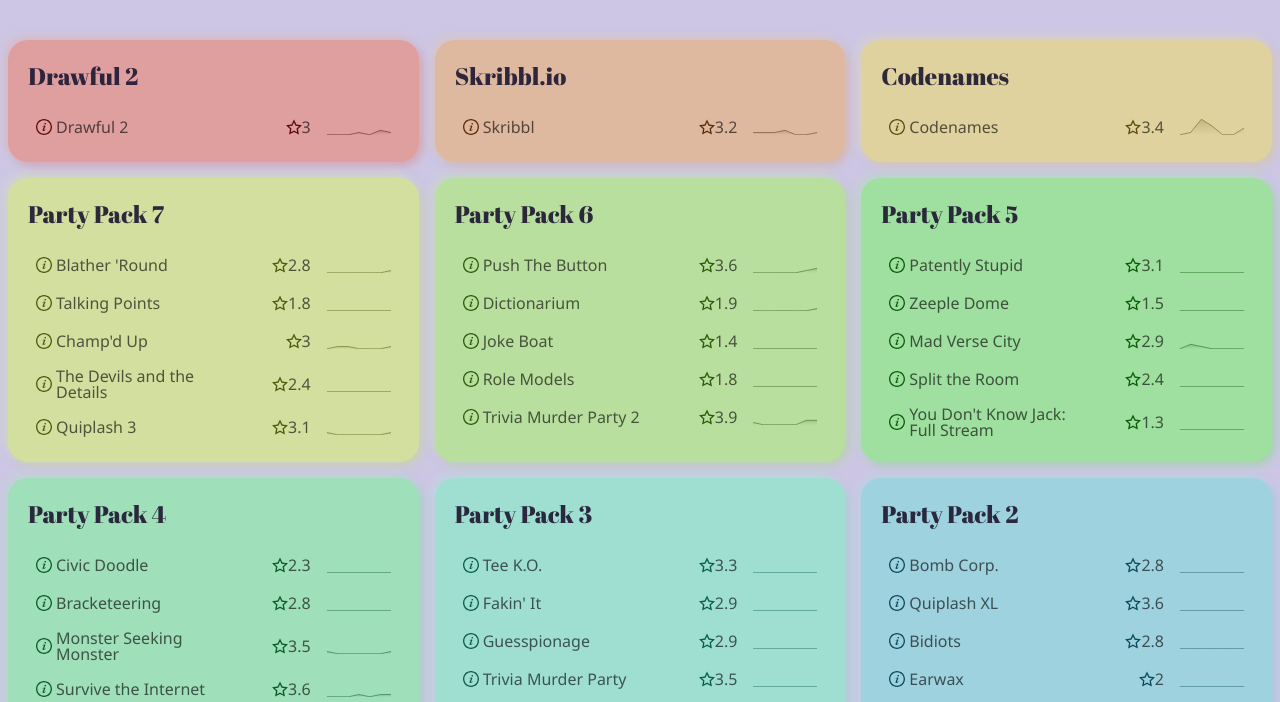
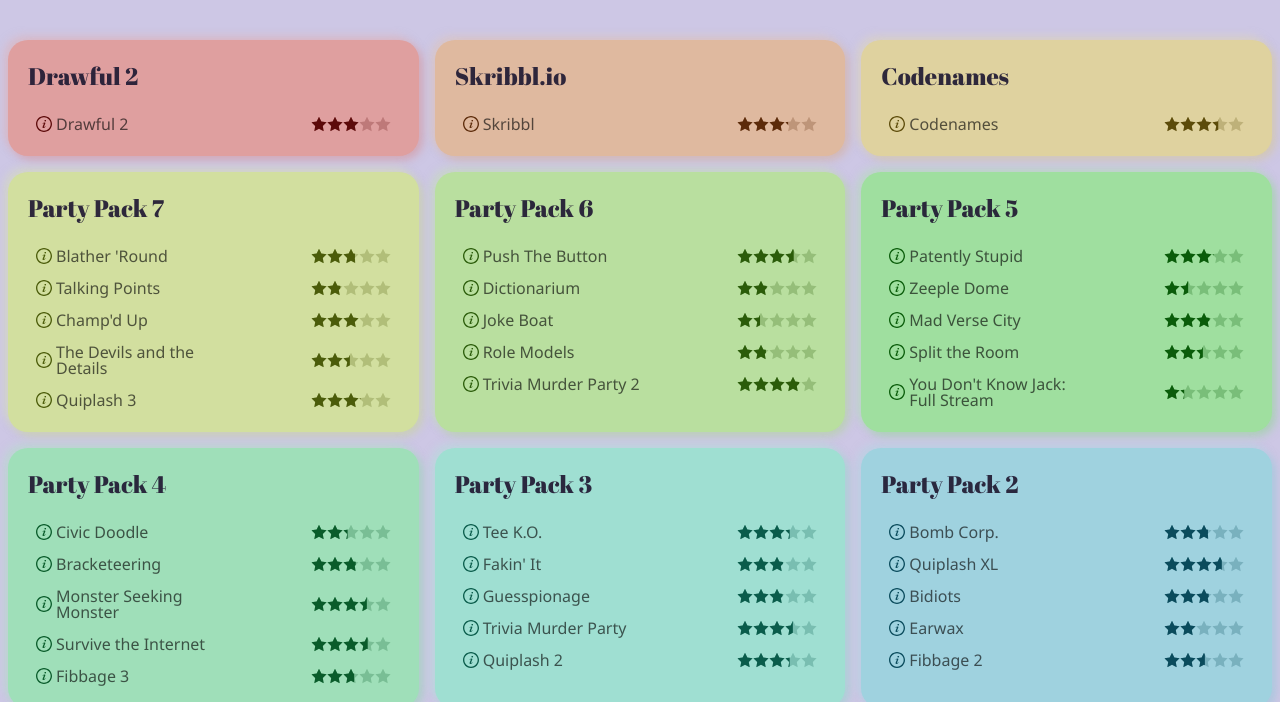
Before and after one commit to chlohal/party-game-summaries, a plain HTML site: page index.html in a window 1280 px wide. Shown: the part 98-800 px from the top of the page. Drawn offline with Linux system fonts and the light colour scheme.

Commit message:
visual stars

```diff
--- a/dat.js
+++ b/dat.js
@@ -1,9 +1,19 @@
 var INFO_ICON_SVG = `<svg xmlns="http://www.w3.org/2000/svg" width="24" height="24" viewBox="0 0 24 24"><path d="M12 2c5.514 0 10 4.486 10 10s-4.486 10-10 10-10-4.486-10-10 4.486-10 10-10zm0-2c-6.627 0-12 5.373-12 12s5.373 12 12 12 12-5.373 12-12-5.373-12-12-12zm-2.033 16.01c.564-1.789 1.632-3.932 1.821-4.474.273-.787-.211-1.136-1.74.209l-.34-.64c1.744-1.897 5.335-2.326 4.113.613-.763 1.835-1.309 3.074-1.621 4.03-.455 1.393.694.828 1.819-.211.153.25.203.331.356.619-2.498 2.378-5.271 2.588-4.408-.146zm4.742-8.169c-.532.453-1.32.443-1.761-.022-.441-.465-.367-1.208.164-1.661.532-.453 1.32-.442 1.761.022.439.466.367 1.209-.164 1.661z"/></svg>`,
     HEART_ICON_SVG = `<svg xmlns="http://www.w3.org/2000/svg" width="24" height="24" viewBox="0 0 24 24"><path d="M6.28 3c3.236.001 4.973 3.491 5.72 5.031.75-1.547 2.469-5.021 5.726-5.021 2.058 0 4.274 1.309 4.274 4.182 0 3.442-4.744 7.851-10 13-5.258-5.151-10-9.559-10-13 0-2.676 1.965-4.193 4.28-4.192zm.001-2c-3.183 0-6.281 2.187-6.281 6.192 0 4.661 5.57 9.427 12 15.808 6.43-6.381 12-11.147 12-15.808 0-4.011-3.097-6.182-6.274-6.182-2.204 0-4.446 1.042-5.726 3.238-1.285-2.206-3.522-3.248-5.719-3.248z"/></svg>`,
-    STAR_ICON_SVG = `<svg xmlns="http://www.w3.org/2000/svg" width="24" height="24" viewBox="0 0 24 24"><path d="M12 5.173l2.335 4.817 5.305.732-3.861 3.71.942 5.27-4.721-2.524-4.721 2.525.942-5.27-3.861-3.71 5.305-.733 2.335-4.817zm0-4.586l-3.668 7.568-8.332 1.151 6.064 5.828-1.48 8.279 7.416-3.967 7.416 3.966-1.48-8.279 6.064-5.827-8.332-1.15-3.668-7.569z"/></svg>`;
+    STAR_ICON_SVG = `<svg xmlns="http://www.w3.org/2000/svg" width="24" height="24" viewBox="0 0 24 24"><path d="M12 5.173l2.335 4.817 5.305.732-3.861 3.71.942 5.27-4.721-2.524-4.721 2.525.942-5.27-3.861-3.71 5.305-.733 2.335-4.817zm0-4.586l-3.668 7.568-8.332 1.151 6.064 5.828-1.48 8.279 7.416-3.967 7.416 3.966-1.48-8.279 6.064-5.827-8.332-1.15-3.668-7.569z"/></svg>`,
+    FIVE_STAR_PATH = `<path d="M12 1.1464844L8.4726562 8.2910156L0.58789062 9.4375L6.2929688 15L4.9472656 22.853516L12 19.146484L19.052734 22.853516L17.707031 15L23.412109 9.4375L15.527344 8.2910156L12 1.1464844zM36 1.1464844L32.472656 8.2910156L24.587891 9.4375L30.292969 15L28.947266 22.853516L36 19.146484L43.052734 22.853516L41.707031 15L47.412109 9.4375L39.527344 8.2910156L36 1.1464844zM60 1.1464844L56.472656 8.2910156L48.587891 9.4375L54.292969 15L52.947266 22.853516L60 19.146484L67.052734 22.853516L65.707031 15L71.412109 9.4375L63.527344 8.2910156L60 1.1464844zM84 1.1464844L80.472656 8.2910156L72.587891 9.4375L78.292969 15L76.947266 22.853516L84 19.146484L91.052734 22.853516L89.707031 15L95.412109 9.4375L87.527344 8.2910156L84 1.1464844zM108 1.1464844L104.47266 8.2910156L96.587891 9.4375L102.29297 15L100.94727 22.853516L108 19.146484L115.05273 22.853516L113.70703 15L119.41211 9.4375L111.52734 8.2910156L108 1.1464844z"/>`;
+    FIVE_STARS_ICON_SVG = `<svg xmlns="http://www.w3.org/2000/svg" width="120" height="24" viewBox="0 0 120 24">${FIVE_STAR_PATH}</svg>`;
 
 function genColoredIconSvg(icon, color) {
-    return icon.replace("path d", `path style="fill:${color}" d`);
+    return icon.replace("<path ", `<path style="fill:${color}" `);
+}
+
+function insertMask(svgIcon, mask, maskId) {
+    return svgIcon.replace("<path", mask + "<path").replace("<path", `<path mask="url(#${maskId})"`);
+}
+
+function addPath(svg, path) {
+    return svg.replace("<path", path + "<path");
 }
 
 
--- a/script.js
+++ b/script.js
@@ -3,7 +3,7 @@ var categories = {};
 var catsParent = document.getElementById("parent");
 
 
-window.addEventListener("click", function(event) {
+window.addEventListener("click", function (event) {
     closeMoreInfo();
 });
 
@@ -40,6 +40,9 @@ function createCategory(catName) {
     catElem.appendChild(catGames);
 
     var moreInfo = document.createElement("div");
+    moreInfo.addEventListener("click", function (event) {
+        event.stopPropagation();
+    });
     moreInfo.classList.add("more-info");
     moreInfo.setAttribute("aria-hidden", "true");
 
@@ -76,7 +79,7 @@ function createCategory(catName) {
 function addGameListItem(category, game) {
     var gameElem = document.createElement("li");
 
-    gameElem.addEventListener("click", function(event) {
+    gameElem.addEventListener("click", function (event) {
         event.stopPropagation();
         event.preventDefault();
         openMoreInfo(category, game);
@@ -96,12 +99,21 @@ function addGameListItem(category, game) {
 
     var stars = document.createElement("span");
     stars.setAttribute("title", "Game's rating (out of 5)");
-    stars.innerHTML = genColoredIconSvg(STAR_ICON_SVG, color) + `<span>${(Math.round(gameRatings[game.title][0]*10)/10)}</span>`;
+    stars.innerHTML = addPath(
+        insertMask(
+            genColoredIconSvg(FIVE_STARS_ICON_SVG, color),
+            `<mask id="${(game.jackboxPastGameTypeId||game.title) + gameRatings[game.title][0]}" maskContentUnits="objectBoundingBox">
+                <rect fill="black" x="${gameRatings[game.title][0]/5}" y="0" width="100%" height="100%" />
+                <rect fill="white" x="0" y="0" width="${gameRatings[game.title][0]/5}" height="1" />
+
+            </mask>`,
+            (game.jackboxPastGameTypeId||game.title) + gameRatings[game.title][0]
+        ),
+        genColoredIconSvg(FIVE_STAR_PATH, `hsla(${category.hue}, 80%, 20%, 0.25)`)
+
+    );
+
     stats.appendChild(stars);
-
-    var sparkline = document.createElement("span");
-    sparkline.innerHTML = game._sparkline = createSparklineSvg(game, category);
-    stats.appendChild(sparkline);
 
     gameElem.appendChild(openModalButton);
     gameElem.appendChild(nameElem);
@@ -112,7 +124,7 @@ function addGameListItem(category, game) {
 
 function closeMoreInfo() {
     var previouslyOpenMoreInfo = document.getElementById("open-more-info");
-    if(previouslyOpenMoreInfo) {
+    if (previouslyOpenMoreInfo) {
         previouslyOpenMoreInfo.id = "";
         previouslyOpenMoreInfo.setAttribute("aria-hidden", "true");
         previouslyOpenMoreInfo.parentElement.classList.remove("has-open-more-info");
@@ -121,7 +133,7 @@ function closeMoreInfo() {
 
 function openMoreInfo(category, game) {
     var previouslyOpenMoreInfo = document.getElementById("open-more-info");
-    if(previouslyOpenMoreInfo) {
+    if (previouslyOpenMoreInfo) {
         previouslyOpenMoreInfo.id = "";
         previouslyOpenMoreInfo.setAttribute("aria-hidden", "true");
         previouslyOpenMoreInfo.parentElement.classList.remove("has-open-more-info");
@@ -132,8 +144,9 @@ function openMoreInfo(category, game) {
     category.elem.classList.add("has-open-more-info");
 
     category.infoElements.header.textContent = game.title;
-    category.infoElements.subhead.innerHTML = `<div class="dataset"><span>Average Star Rating</span>${Math.round(gameRatings[game.title][0]*10)/10} (${gameRatings[game.title][1]} ratings)</div>
-                                               <div class="dataset"><span>Popularity over time</span>${game._sparkline}</div>`
+    category.infoElements.subhead.innerHTML =
+        `<div class="dataset"><span>Average Star Rating</span>${Math.round(gameRatings[game.title][0] * 10) / 10} (${gameRatings[game.title][1]} ratings)</div>
+         <div class="dataset"><span>Popularity over time</span>${game._sparkline || (game._sparkline = createSparklineSvg(game, category))}</div>`
     category.infoElements.desc.textContent = game.description;
 }
 
@@ -160,7 +173,7 @@ function createSparklineSvg(game, category) {
         var xCoord = (i - chartStartDay) / (currentDay - chartStartDay) * chartSize.x;
         var yCoord = calculateSparklinePoint(game, i, chartSize);
 
-        data.push(1 - (yCoord - chartSize.yMargin) / (chartSize.y - chartSize.yMargin*2));
+        data.push(1 - (yCoord - chartSize.yMargin) / (chartSize.y - chartSize.yMargin * 2));
 
         if (yCoord == chartSize.y) continue;
 
@@ -188,20 +201,20 @@ function describeData(data) {
 
     var explaination = `A line graph, starting at ${describePercentInGraph(data[0])}`;
 
-    for(var i = 1; i < data.length; i++) {
+    for (var i = 1; i < data.length; i++) {
         var delta = data[i] - data[lastExplainedIndex];
-        if(Math.abs(delta) > 0.1) {
+        if (Math.abs(delta) > 0.1) {
             lastExplainedIndex = i;
             explained++;
 
             var lastDeltaIsSameDirection = lastDelta !== null && (delta > 0) == (lastDelta > 0)
 
             explaination += ", "
-                + (delta>0?"growing":"dropping")
+                + (delta > 0 ? "growing" : "dropping")
                 + ((delta < 0.2 && data[i] != 0) ?
                     " a bit" +
                     (lastDeltaIsSameDirection ? " more" : "")
-                :
+                    :
                     " to "
                     + describePercentInGraph(data[i]))
                 + " "
@@ -214,7 +227,7 @@ function describeData(data) {
 
     var lastIdx = explaination.lastIndexOf(", ");
 
-    if(explained > 0) explaination = explaination.substring(0, lastIdx)
+    if (explained > 0) explaination = explaination.substring(0, lastIdx)
         + (explained < 2 ? " and " : ", and ")
         + explaination.substring(lastIdx + 2);
     else explaination += " and staying there until the end"
--- a/style.css
+++ b/style.css
@@ -148,7 +148,7 @@
 .info-subhead span {
     text-transform: uppercase;
     font-weight: bolder;
-    letter-spacing: 0.1ch;
+    letter-spacing: -0.05ch;
     font-size: smaller;
     color: #2d273ff0;
     display: block;
```
